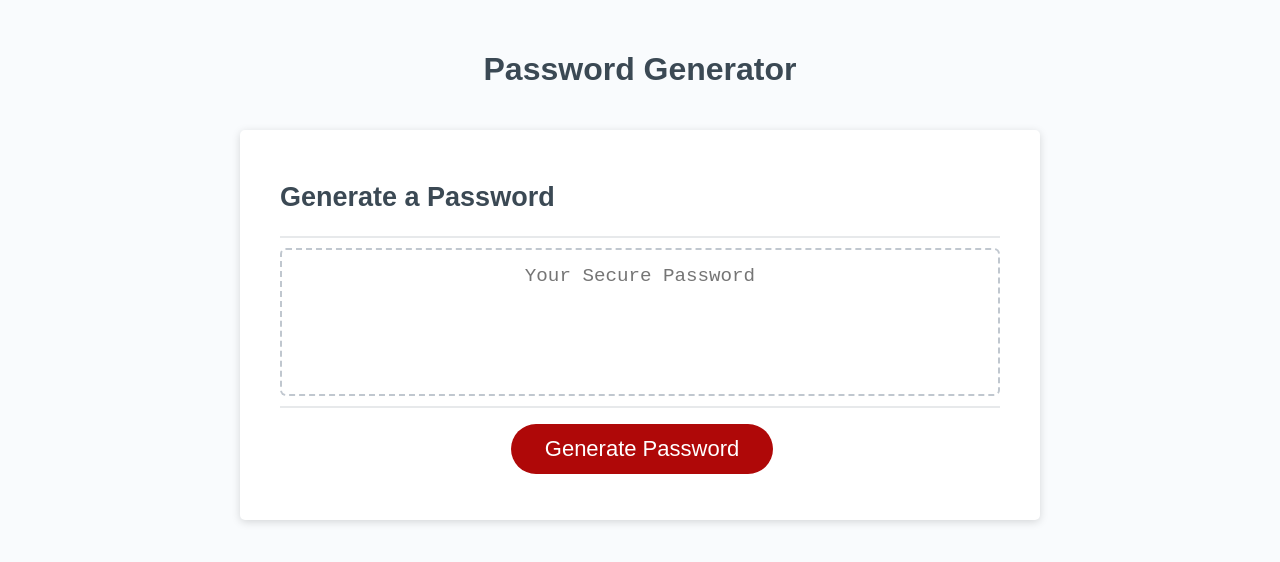
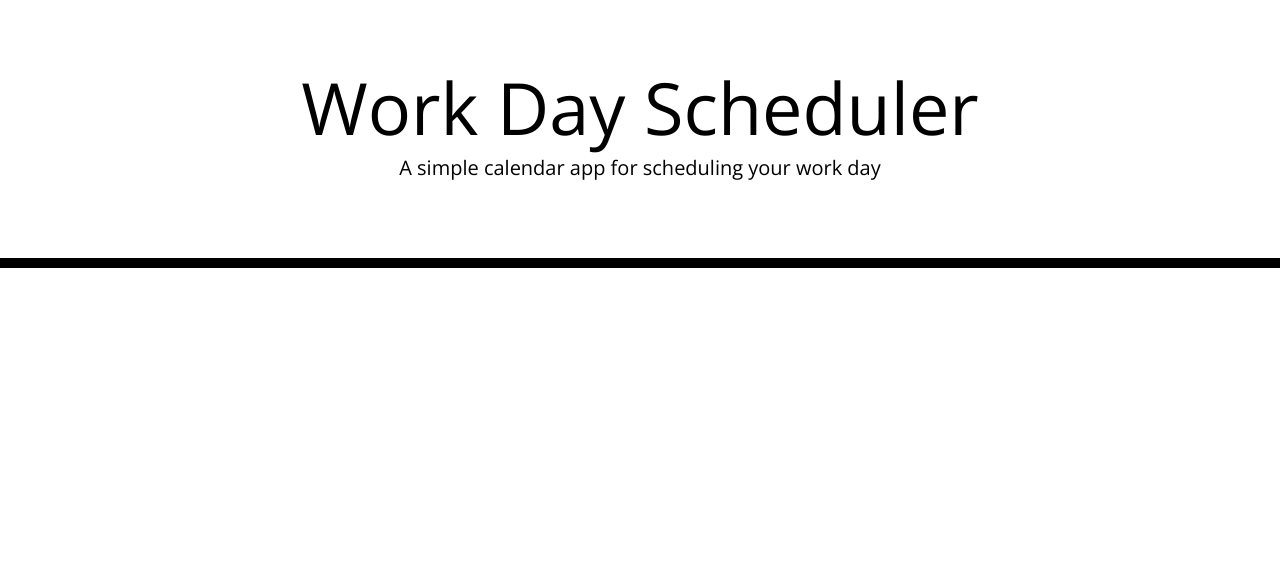
Before and after one commit to sevrinbe/daily-calendar, a plain HTML site: page index.html in a window 1280 px wide. Drawn offline with nearby package versions, Linux system fonts and the light colour scheme; files that its build step writes are made by us from their sources.

Commit message:
added correct files

```diff
--- a/assets/style.css
+++ b/assets/style.css
@@ -1,137 +1,71 @@
-*,
-*::before,
-*::after {
-  box-sizing: border-box;
+body {
+  font-family: 'Open Sans', sans-serif;
+  font-size: 16px;
+  line-height: 1;
 }
 
-html,
-body,
-.wrapper {
-  height: 100%;
-  margin: 0;
-  padding: 0;
+textarea {
+  background: transparent;
+  border: none;
+  resize: none;
+  color: #000000;
+  border-left: 1px solid black;
+  padding: 10px;
 }
 
-body {
-  font-family: sans-serif;
-  background-color: #f9fbfd;
+.jumbotron {
+  text-align: center;
+  background-color: transparent;
+  color: black;
+  border-radius: 0;
+  border-bottom: 10px solid black;
 }
 
-.wrapper {
-  padding-top: 30px;
-  padding-left: 20px;
-  padding-right: 20px;
+.description {
+  white-space: pre-wrap;
 }
 
-header {
+.time-block {
   text-align: center;
-  padding: 20px;
-  padding-top: 0px;
-  color: hsl(206, 17%, 28%);
+  border-radius: 15px;
 }
 
-.card {
-  background-color: hsl(0, 0%, 100%);
-  border-radius: 5px;
-  border-width: 1px;
-  box-shadow: rgba(0, 0, 0, 0.15) 0px 2px 8px 0px;
-  color: hsl(206, 17%, 28%);
-  font-size: 18px;
-  margin: 0 auto;
-  max-width: 800px;
-  padding: 30px 40px;
+.row {
+  white-space: pre-wrap;
+  height: 80px;
+  border-top: 1px solid white;
 }
 
-.card-header::after {
-  content: " ";
-  display: block;
-  width: 100%;
-  background: #e7e9eb;
-  height: 2px;
+.hour {
+  background-color: #ffffff;
+  color: #000000;
+  border-top: 1px dashed #000000;
 }
 
-.card-body {
-  min-height: 100px;
+.past {
+  background-color: #d3d3d3;
+  color: white;
 }
 
-.card-footer {
-  text-align: center;
+.present {
+  background-color: #ff6961;
+  color: white;
 }
 
-.card-footer::before {
-  content: " ";
-  display: block;
-  width: 100%;
-  background: #e7e9eb;
-  height: 2px;
+.future {
+  background-color: #77dd77;
+  color: white;
 }
 
-.card-footer::after {
-  content: " ";
-  display: block;
-  clear: both;
+.saveBtn {
+  border-left: 1px solid black;
+  border-top-right-radius: 15px;
+  border-bottom-right-radius: 15px;
+  background-color: #06aed5;
+  color: white;
 }
 
-.btn {
-  border: none;
-  background-color: hsl(360, 91%, 36%);
-  border-radius: 25px;
-  box-shadow: rgba(0, 0, 0, 0.1) 0px 1px 6px 0px rgba(0, 0, 0, 0.2) 0px 1px 1px
-    0px;
-  color: hsl(0, 0%, 100%);
-  display: inline-block;
-  font-size: 22px;
-  line-height: 22px;
-  margin: 16px 16px 16px 20px;
-  padding: 14px 34px;
-  text-align: center;
-  cursor: pointer;
+.saveBtn i:hover {
+  font-size: 20px;
+  transition: all 0.3s ease-in-out;
 }
-
-button[disabled] {
-  cursor: default;
-  background: #c0c7cf;
-}
-
-.float-right {
-  float: right;
-}
-
-#password {
-  -webkit-appearance: none;
-  -moz-appearance: none;
-  appearance: none;
-  border: none;
-  display: block;
-  width: 100%;
-  padding-top: 15px;
-  padding-left: 15px;
-  padding-right: 15px;
-  padding-bottom: 85px;
-  font-size: 1.2rem;
-  text-align: center;
-  margin-top: 10px;
-  margin-bottom: 10px;
-  border: 2px dashed #c0c7cf;
-  border-radius: 6px;
-  resize: none;
-  overflow: hidden;
-}
-
-@media (max-width: 690px) {
-  .btn {
-    font-size: 1rem;
-    margin: 16px 0px 0px 0px;
-    padding: 10px 15px;
-  }
-
-  #password {
-    font-size: 1rem;
-  }
-}
-
-@media (max-width: 500px) {
-  .btn {
-    font-size: 0.8rem;
-  }
-}
--- a/index.html
+++ b/index.html
@@ -4,31 +4,35 @@
     <meta charset="UTF-8" />
     <meta name="viewport" content="width=device-width, initial-scale=1.0" />
     <meta http-equiv="X-UA-Compatible" content="ie=edge" />
-    <title>Password Generator</title>
+    <link
+      rel="stylesheet"
+      href="https://stackpath.bootstrapcdn.com/bootstrap/4.3.1/css/bootstrap.min.css"
+    />
+    <link
+      rel="stylesheet"
+      href="https://use.fontawesome.com/releases/v5.8.1/css/all.css"
+      integrity="sha384-50oBUHEmvpQ+1lW4y57PTFmhCaXp0ML5d60M1M7uH2+nqUivzIebhndOJK28anvf"
+      crossorigin="anonymous"
+    />
+    <link
+      href="https://fonts.googleapis.com/css?family=Open+Sans&display=swap"
+      rel="stylesheet"
+    />
     <link rel="stylesheet" href="style.css" />
+    <title>Work Day Scheduler</title>
   </head>
+
   <body>
-    <div class="wrapper">
-      <header>
-        <h1>Password Generator</h1>
-      </header>
-      <div class="card">
-        <div class="card-header">
-          <h2>Generate a Password</h2>
-        </div>
-        <div class="card-body">
-          <textarea
-            readonly
-            id="password"
-            placeholder="Your Secure Password"
-            aria-label="Generated Password"
-          ></textarea>
-        </div>
-        <div class="card-footer">
-          <button id="generate" class="btn">Generate Password</button>
-        </div>
-      </div>
+    <header class="jumbotron">
+      <h1 class="display-3">Work Day Scheduler</h1>
+      <p class="lead">A simple calendar app for scheduling your work day</p>
+      <p id="currentDay" class="lead"></p>
+    </header>
+    <div class="container">
+      <!-- Timeblocks go here -->
     </div>
-    <script src="script.js"></script>
+
+    <script src="https://cdnjs.cloudflare.com/ajax/libs/jquery/3.2.1/jquery.min.js"></script>
+    <script src="https://cdnjs.cloudflare.com/ajax/libs/moment.js/2.24.0/moment.min.js"></script>
   </body>
 </html>
```
Also changed, not shown: assets/script.js (deleted, +0 -14 lines).
